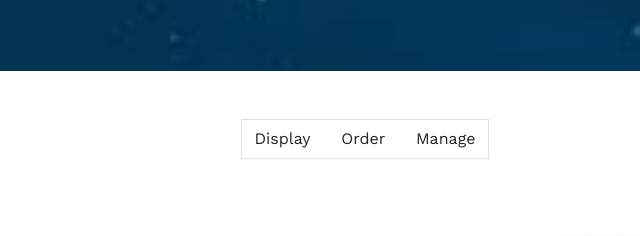
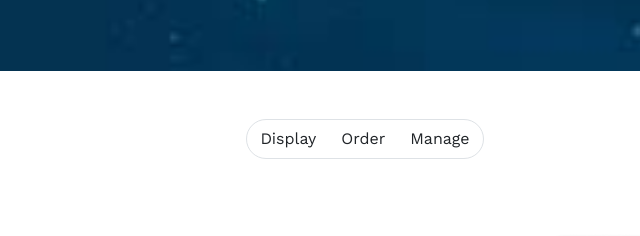
Before and after one commit to Shreyansh2610/single_page_app, a plain HTML site: page index.html in a window 1280 px wide. Shown: the part 1302-1538 px from the top of the page, 275-915 px from the left. Drawn offline with nearby package versions, Linux system fonts and the light colour scheme; files whose address does not match are found by name.

Commit message:
btn done

```diff
--- a/css/custom.css
+++ b/css/custom.css
@@ -26,3 +26,7 @@
 .text-title {
  color: #1D3557;
 }
+
+.btn-group {
+    border-radius: 20px;
+}
--- a/index.html
+++ b/index.html
@@ -284,12 +284,12 @@
 		<section class="my-5">
 			<div id="carouselpart2" class="carousel slide">
 				<div class="d-flex justify-content-center align-items-center">
-					<div class="border round">
-						<button type="button" class="btn" data-bs-target="#carouselpart2" data-bs-slide-to="0" class="active"
+					<div class="border round btn-group">
+						<button type="button" class="btn btn-group" data-bs-target="#carouselpart2" data-bs-slide-to="0" class="active"
 							aria-current="true" aria-label="Slide 1">Display</button>
-						<button type="button" class="btn" data-bs-target="#carouselpart2" data-bs-slide-to="1"
+						<button type="button" class="btn btn-group" data-bs-target="#carouselpart2" data-bs-slide-to="1"
 							aria-label="Slide 2">Order</button>
-						<button type="button" class="btn" data-bs-target="#carouselpart2" data-bs-slide-to="2"
+						<button type="button" class="btn btn-group" data-bs-target="#carouselpart2" data-bs-slide-to="2"
 							aria-label="Slide 3">Manage</button>
 					</div>
 				</div>
```
